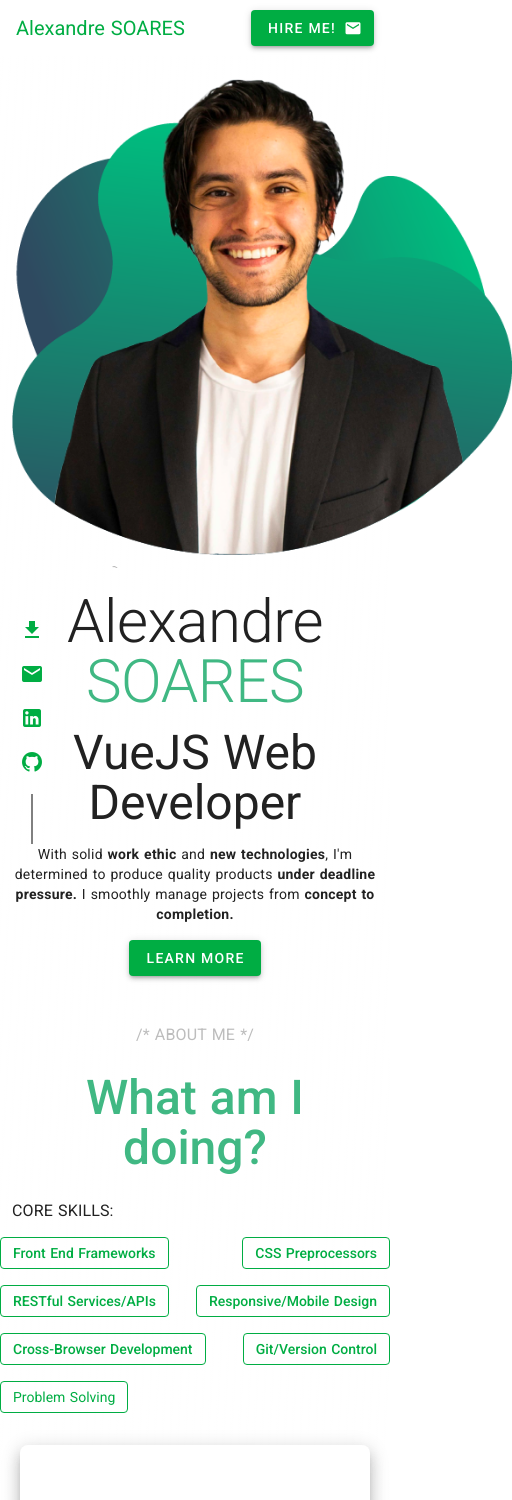
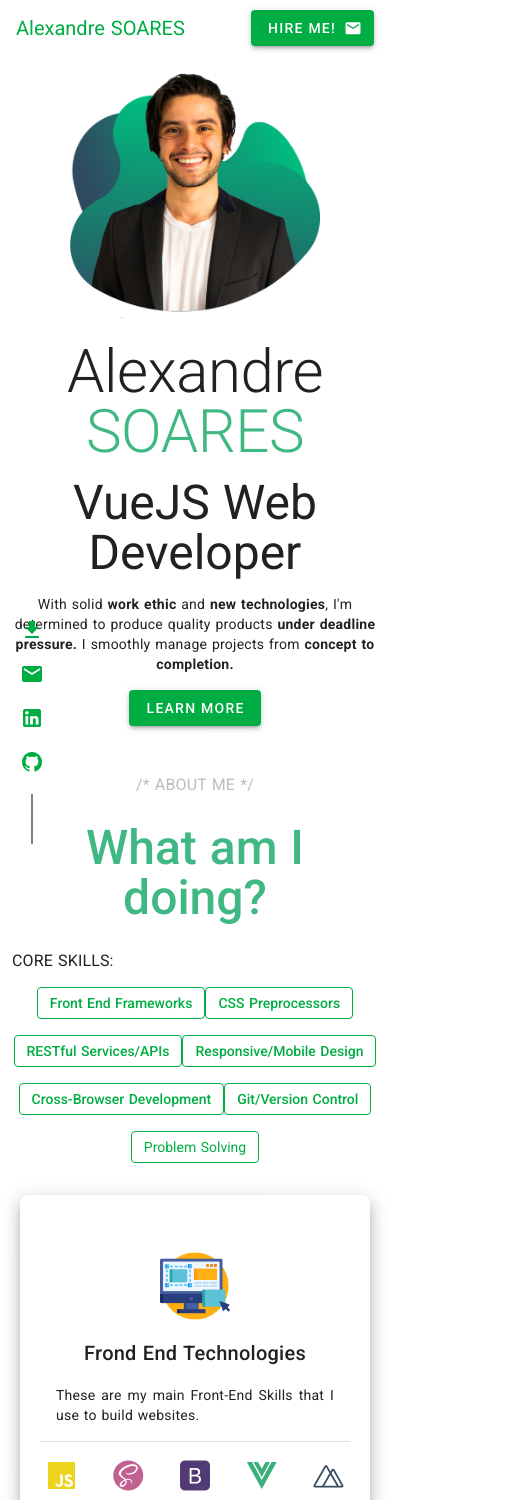
Before and after one commit to alexandre-soares/portfolio-v2, a Nuxt app: page / in a window 390 px wide. Shown: the top 1500 px of the page, 512 px wide, since content can reach past the window. Built offline with nearby package versions, Linux system fonts and the light colour scheme.

Commit message:
fixing responsive issues

```diff
--- a/components/AboutMe.vue
+++ b/components/AboutMe.vue
@@ -4,7 +4,7 @@
 
     <p class="text-subtitle-1">CORE SKILLS:</p>
 
-    <v-row justify="space-between">
+    <v-row justify="center">
       <v-chip color="success darken-2 font-weight-medium my-2" label outlined
         >Front End Frameworks</v-chip
       >
--- a/components/Contact.vue
+++ b/components/Contact.vue
@@ -262,6 +262,12 @@ export default {
     display: flex;
     flex-direction: column;
     justify-content: space-around;
+
+    @media only screen and (max-width: 900px) {
+      height: auto;
+      padding: 50px 5px !important;
+    }
+
     & div {
       padding: 30px !important;
       @media only screen and (max-width: 1100px) {
--- a/components/Hero.vue
+++ b/components/Hero.vue
@@ -46,6 +46,14 @@ export default {}
     margin: 0 auto;
     text-align: center;
     display: block;
+
+
+
+  @media only screen and (max-width: 1100px) {
+   height: 250px;
+    width: 250px;
+  }
+
   }
 }
 
--- a/components/Portfolio.vue
+++ b/components/Portfolio.vue
@@ -262,6 +262,10 @@ export default {
 
 <style lang="scss" scoped>
 .card {
+  @media only screen and (max-width: 900px) {
+    max-width: 350px !important;
+  }
+
   &--hover {
     height: 100%;
     display: flex;
--- a/components/Testimonies.vue
+++ b/components/Testimonies.vue
@@ -79,6 +79,10 @@ export default {
   align-items: center;
   justify-content: center;
 
+  @media only screen and (max-width: 900px) {
+    flex-direction: column;
+  }
+
   & img {
     object-fit: cover;
     width: 15%;
@@ -86,12 +90,16 @@ export default {
     margin-right: 2rem;
 
     @media only screen and (max-width: 900px) {
-      width: 25%;
+      width: 50%;
+      margin-bottom: 10px;
     }
   }
   & p {
     width: 60%;
     text-align: justify;
+    @media only screen and (max-width: 900px) {
+      width: 90%;
+    }
   }
   & span {
     display: inline-block;
@@ -102,6 +110,9 @@ export default {
 .groucho {
   position: relative;
   width: 60%;
+  @media only screen and (max-width: 900px) {
+    width: 90%;
+  }
   footer {
     font-family: 'Noto Sans', sans-serif;
     float: right;
@@ -122,7 +133,7 @@ export default {
 a footer {
   transition: all 0.3s ease-in;
   &:hover {
-    color: #40B883;
+    color: #40b883;
   }
 }
 </style>
```
